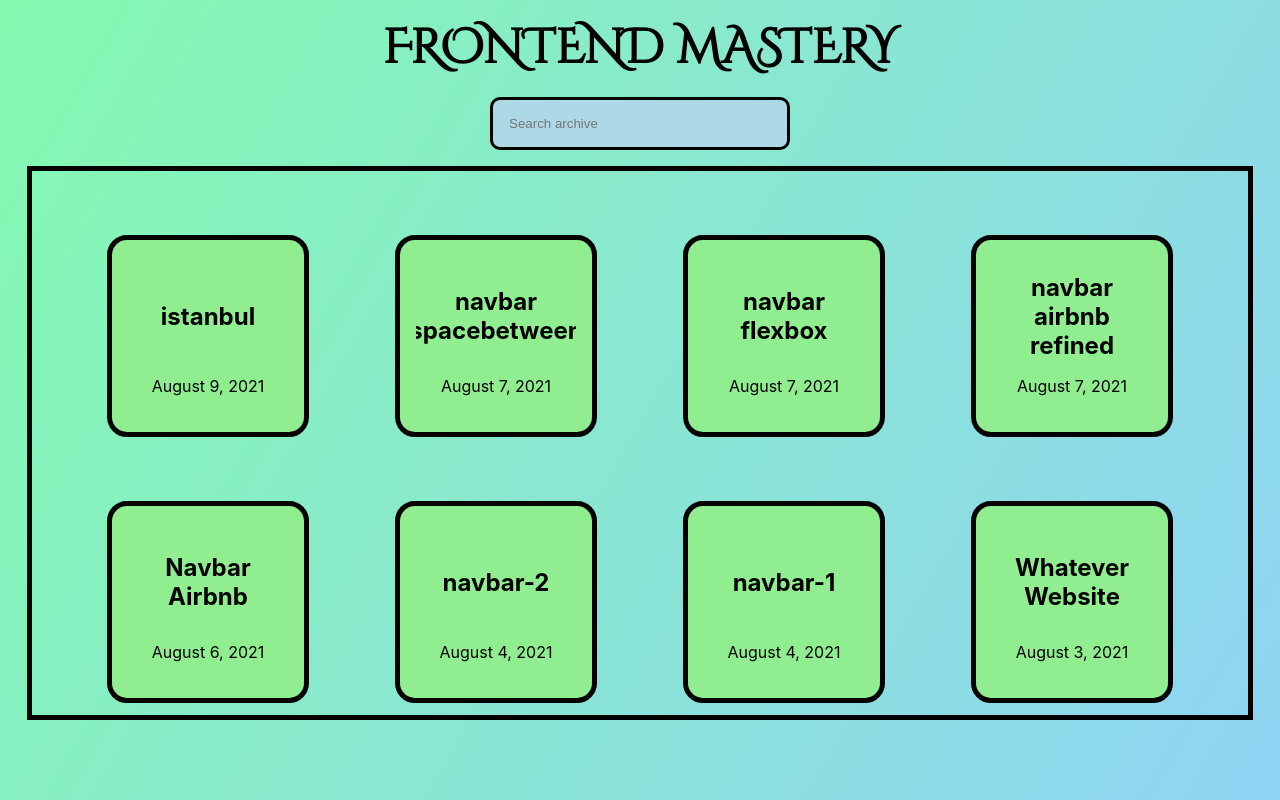
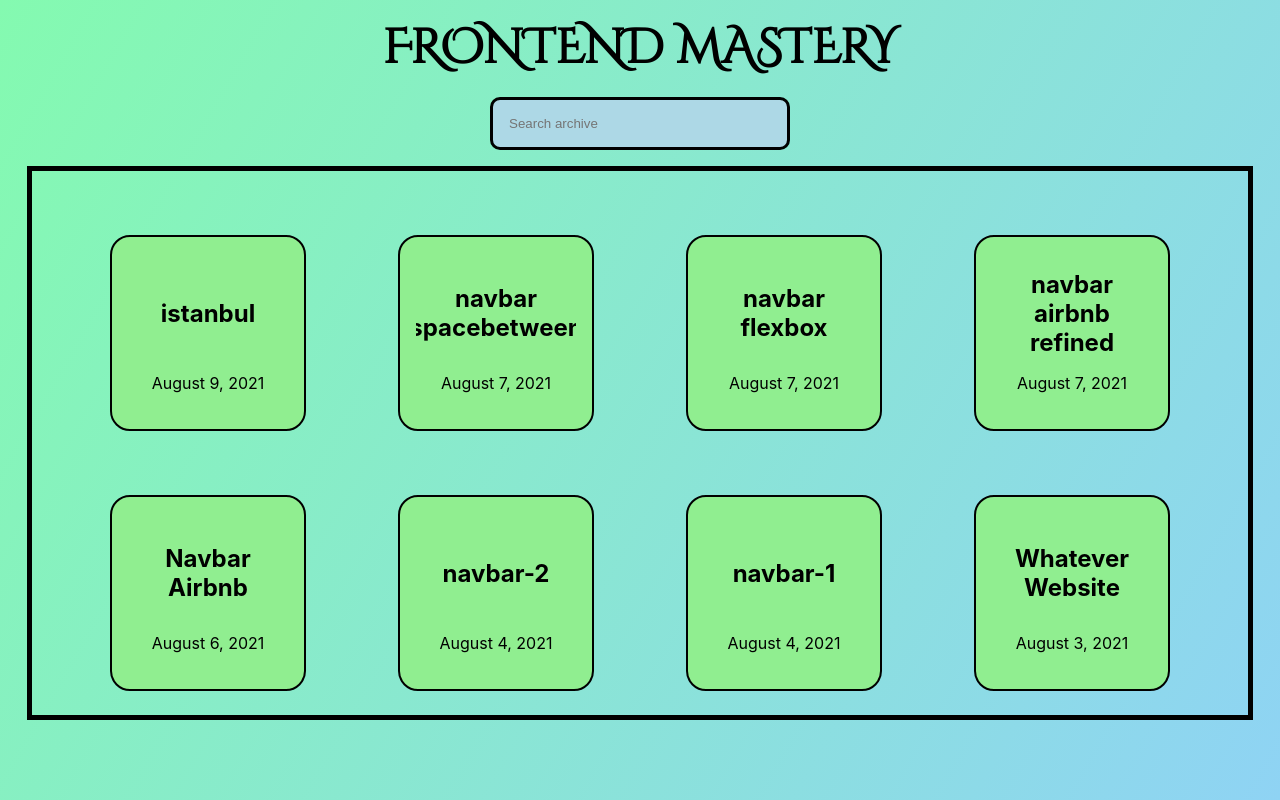
Before and after one commit to rodelcdavid/frontend-mastery, a React (Create React App) app: page / in a window 1280 px wide. Built offline with nearby package versions, Linux system fonts and the light colour scheme.

Commit message:
refined link prop to full link, added hover effect on cards

```diff
--- a/src/archiveList.js
+++ b/src/archiveList.js
@@ -3,63 +3,63 @@ export const archiveList = [
     id: 1,
     title: 'Ableton Replica',
     date: 'August 3, 2021',
-    link: 'ableton-replica'
+    link: 'https://rodelcdavid.github.io/archive-ui-practice/files/ableton-replica'
 },
 
 {
     id: 2,
     title: 'Whatever Website',
     date: 'August 3, 2021',
-    link: 'whatever-website'
+    link: 'https://rodelcdavid.github.io/archive-ui-practice/files/whatever-website'
 },
 
 {
     id: 3,
     title: 'navbar-1',
     date: 'August 4, 2021',
-    link: 'navbar-1'
+    link: 'https://rodelcdavid.github.io/archive-ui-practice/files/navbar-1'
 },
 
 {
     id: 4,
     title: 'navbar-2',
     date: 'August 4, 2021',
-    link: 'navbar-2'
+    link: 'https://rodelcdavid.github.io/archive-ui-practice/files/navbar-2'
 },
 
 {
     id: 5,
     title: 'Navbar Airbnb',
     date: 'August 6, 2021',
-    link: 'navbar-airbnb'
+    link: 'https://rodelcdavid.github.io/archive-ui-practice/files/navbar-airbnb'
 },
 
 {
     id: 6,
     title: 'navbar airbnb refined',
     date: 'August 7, 2021',
-    link: 'navbar-airbnb-refined'
+    link: 'https://rodelcdavid.github.io/archive-ui-practice/files/navbar-airbnb-refined'
 },
 
 {
     id: 7,
     title: 'navbar flexbox',
     date: 'August 7, 2021',
-    link: 'navbar-flexbox'
+    link: 'https://rodelcdavid.github.io/archive-ui-practice/files/navbar-flexbox'
 },
 
 {
     id: 8,
     title: 'navbar spacebetween',
     date: 'August 7, 2021',
-    link: 'navbar-spacebetween'
+    link: 'https://rodelcdavid.github.io/archive-ui-practice/files/navbar-spacebetween'
 },
 
 {
     id: 9,
     title: 'istanbul',
     date: 'August 9, 2021',
-    link: 'istanbul'
+    link: 'https://rodelcdavid.github.io/archive-ui-practice/files/istanbul'
 }
 
 ];
--- a/src/components/Card.css
+++ b/src/components/Card.css
@@ -2,12 +2,17 @@
   background-color: lightgreen;
   display: inline-block;
   margin: 2rem;
-  border: solid black 5px;
+  border: solid #000 2px;
   border-radius: 20px;
-  box-shadow: 10px;
   padding: 1rem;
   width: 10rem;
   height: 10rem;
+  transition: all ease-in 150ms;
+}
+
+.card:hover {
+  transform: scale(1.1);
+  box-shadow: 0 0 20px rgb(12, 83, 131);
 }
 
 .card h1 {
--- a/src/components/Card.js
+++ b/src/components/Card.js
@@ -4,7 +4,7 @@ const Card = (props) => {
     const {title, date, link} = props;
 
     return (
-    <a href = {`https://rodelcdavid.github.io/archive-ui-practice/files/${link}`} className='card'>
+    <a href = {link} className='card'>
             <h1>{title}</h1>
             <p>{date}</p>
     </a>
```
